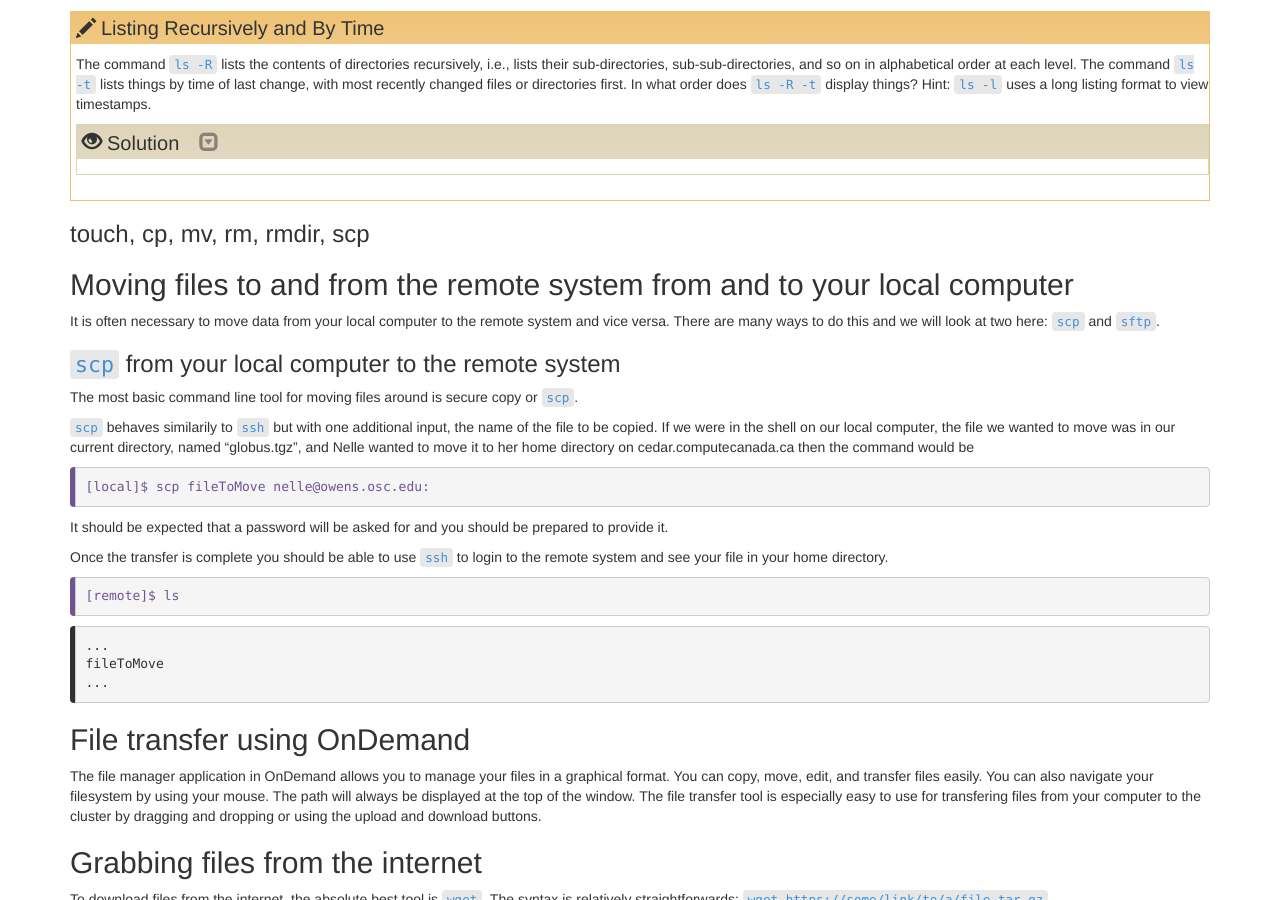
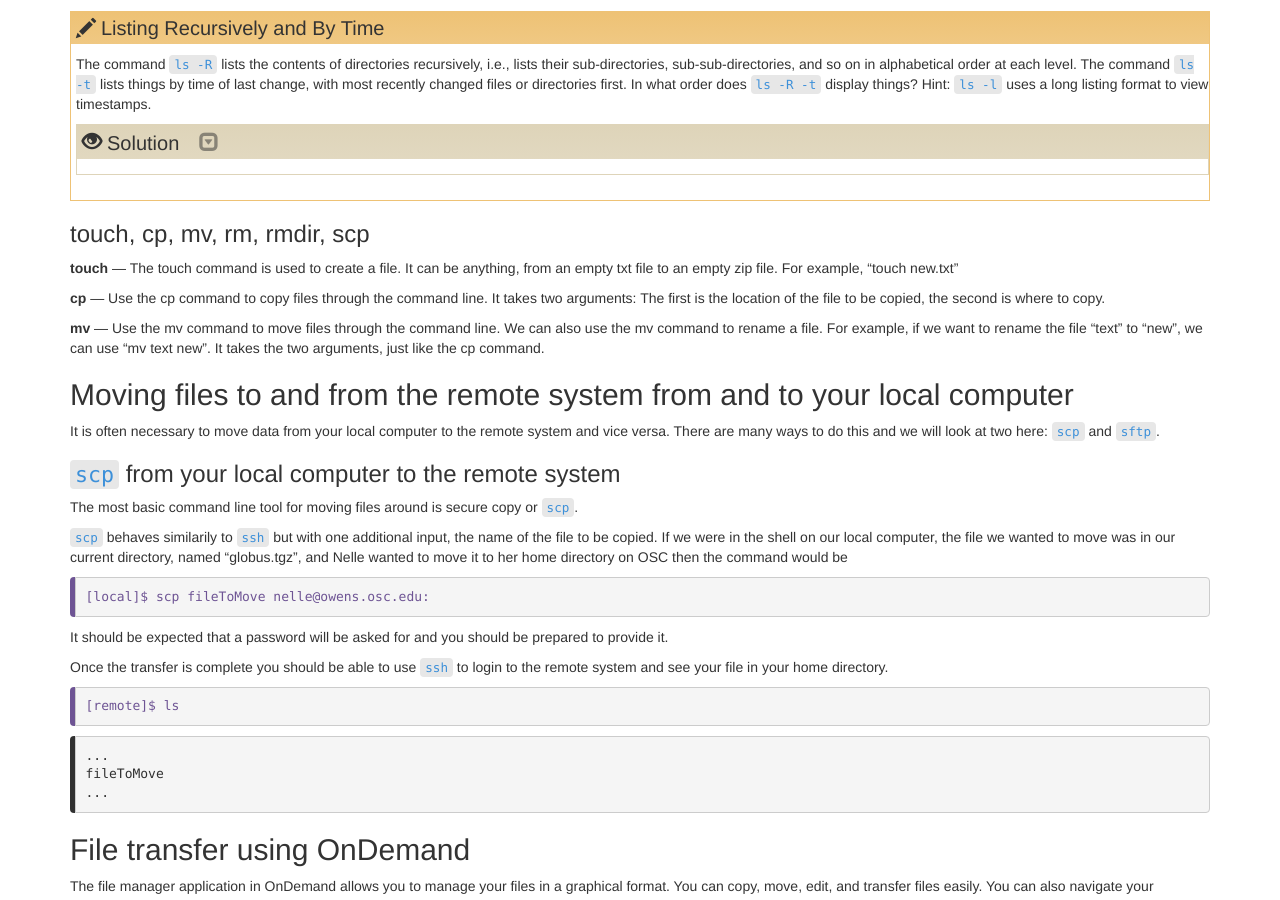
Before and after one commit to khill42/OSC_IntroHPC, a Jekyll site: the page built from _episodes/02-bash2.md, in a window 1280 px wide and 900 px high, scrolled down 6742 px. Built offline with Jekyll 4.4.1, drawn with Linux system fonts in a browser that asks for light colours.

Commit message:
Update 02-bash2.md

```diff
--- a/_episodes/02-bash2.md
+++ b/_episodes/02-bash2.md
@@ -315,7 +315,7 @@ the filesystem (including from inside `data`).  To find the absolute path
 we're looking for, we can use `pwd` and then extract the piece we need
 to move to `test_jobs`.
 
-Run `pwd` and `ls -F` to ensure that we're in the directory we expect.
+Run `pwd` and `ls` to ensure that we're in the directory we expect.
 
 ### Nelle's Pipeline: Organizing Files
 
@@ -444,6 +444,14 @@ a directory called `revised-revised-results-3`.)
 
 ### touch, cp, mv, rm, rmdir, scp
 
+**touch** — The touch command is used to create a file. It can be anything, from an empty txt file to an empty zip file. For example, “touch new.txt”
+
+**cp** — Use the cp command to copy files through the command line. It takes two arguments: The first is the location of the file to be copied, the second is where to copy.
+
+**mv** — Use the mv command to move files through the command line. We can also use the mv command to rename a file. For example, if we want to rename the file “text” to “new”, we can use “mv text new”. It takes the two arguments, just like the cp command.
+
+
+
 ## Moving files to and from the remote system from and to your local computer
 
 It is often necessary to move data from your local computer to the remote system and vice versa.  There are many ways to do this and we will look at two here: `scp` and `sftp`.
@@ -451,7 +459,7 @@ It is often necessary to move data from your local computer to the remote system
 ### `scp` from your local computer to the remote system
 The most basic command line tool for moving files around is secure copy or `scp`.
 
-`scp` behaves similarily to `ssh` but with one additional input, the name of the file to be copied.  If we were in the shell on our local computer, the file we wanted to move was in our current directory, named "globus.tgz", and Nelle wanted to move it to her home directory on cedar.computecanada.ca then the command would be
+`scp` behaves similarily to `ssh` but with one additional input, the name of the file to be copied.  If we were in the shell on our local computer, the file we wanted to move was in our current directory, named "globus.tgz", and Nelle wanted to move it to her home directory on OSC then the command would be
 
 ~~~
 [local]$ scp fileToMove nelle@owens.osc.edu:
```
